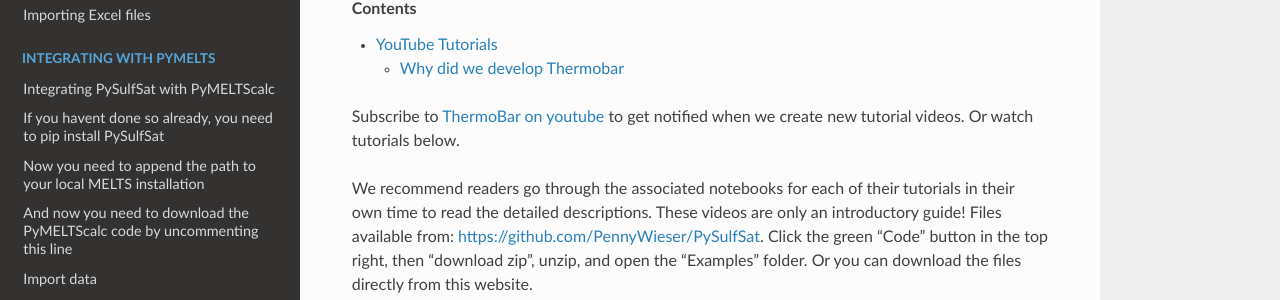
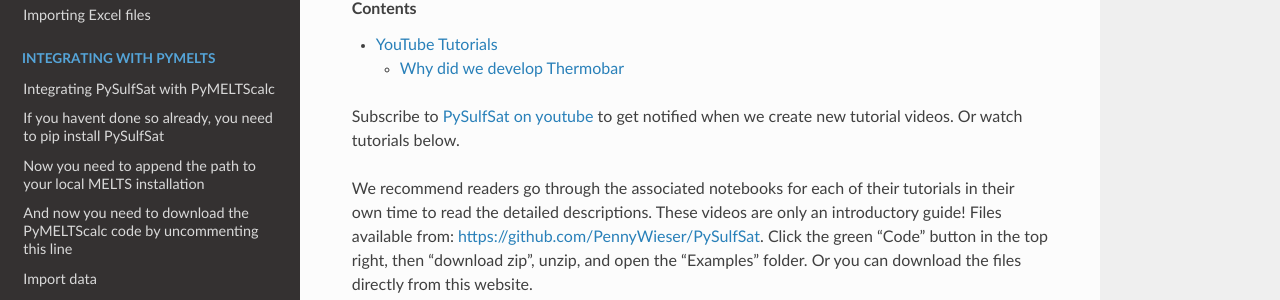
Before and after one commit to PennyWieser/PySulfSat, a Sphinx documentation site: the page built from docs/youtube.rst, in a window 1280 px wide and 1122 px high. Shown: the part 163-463 px from the top of the window. Built offline with Sphinx 7.4.7 and the Read the Docs theme 2.0.0, drawn with Linux system fonts in a browser that asks for light colours; pages that are not in the unit, such as notebooks, are missing from menus.

Commit message:
Changing YouTube links

```diff
--- a/docs/youtube.rst
+++ b/docs/youtube.rst
@@ -3,7 +3,7 @@
 #################
 .. contents::
 
-Subscribe to `ThermoBar on youtube <https://www.youtube.com/channel/UC7ddceuNnikCdQa_fRHmdXw>`_ to get notified when we create new tutorial videos. Or watch tutorials below.
+Subscribe to `PySulfSat on youtube <https://www.youtube.com/channel/UC3J8Lj6Yv_87nvdjjKKcG0g>`_ to get notified when we create new tutorial videos. Or watch tutorials below.
 
 We recommend readers go through the associated notebooks for each of their tutorials in their own time to read the detailed descriptions. These videos are only an introductory guide! Files available from: https://github.com/PennyWieser/PySulfSat. Click the green "Code" button in the top right, then "download zip", unzip, and open the "Examples" folder. Or you can download the files directly from this website.
 
@@ -14,5 +14,5 @@
 
 .. raw:: html
 
-    <iframe width="560" height="315" src="https://www.youtube.com/embed/ZGDJ-vY-nfg" title="YouTube video player" frameborder="0" allow="accelerometer; autoplay; clipboard-write; encrypted-media; gyroscope; picture-in-picture" allowfullscreen></iframe>
+    <iframe width="560" height="315" src="https://www.youtube.com/watch?v=HkmHEMscV6I" title="YouTube video player" frameborder="0" allow="accelerometer; autoplay; clipboard-write; encrypted-media; gyroscope; picture-in-picture" allowfullscreen></iframe>
 ---------
```
